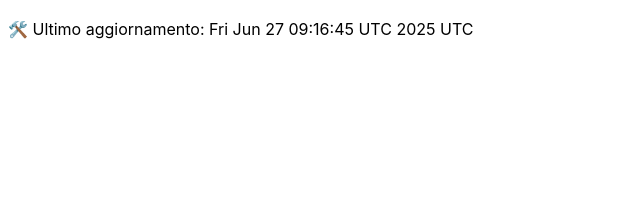
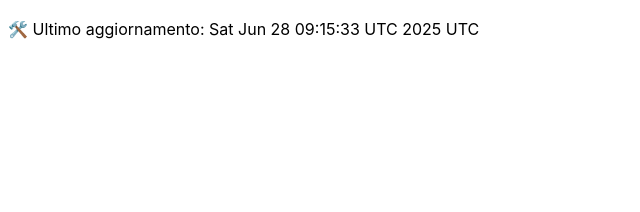
Before and after one commit to DanteTrb/DanteTrb.github.io, a Jekyll site: the page built from badges.md, in a window 1280 px wide. Shown: the top 212 px of the page, without its empty margins (0-640 px from the left). Built offline with Jekyll 4.4.1, drawn with Linux system fonts in a browser that asks for light colours; our own code applies the rules of GitHub Pages for plain Markdown files.

Commit message:
🛠️ Aggiornamento automatico badge

```diff
--- a/badges.md
+++ b/badges.md
@@ -1 +1 @@
-🛠️ Ultimo aggiornamento: Fri Jun 27 09:16:45 UTC 2025 UTC
+🛠️ Ultimo aggiornamento: Sat Jun 28 09:15:33 UTC 2025 UTC
```
